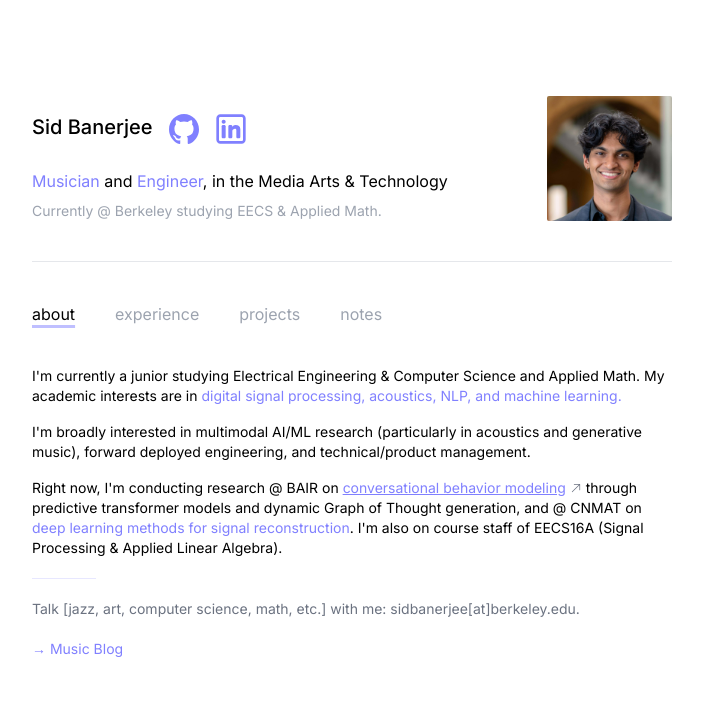
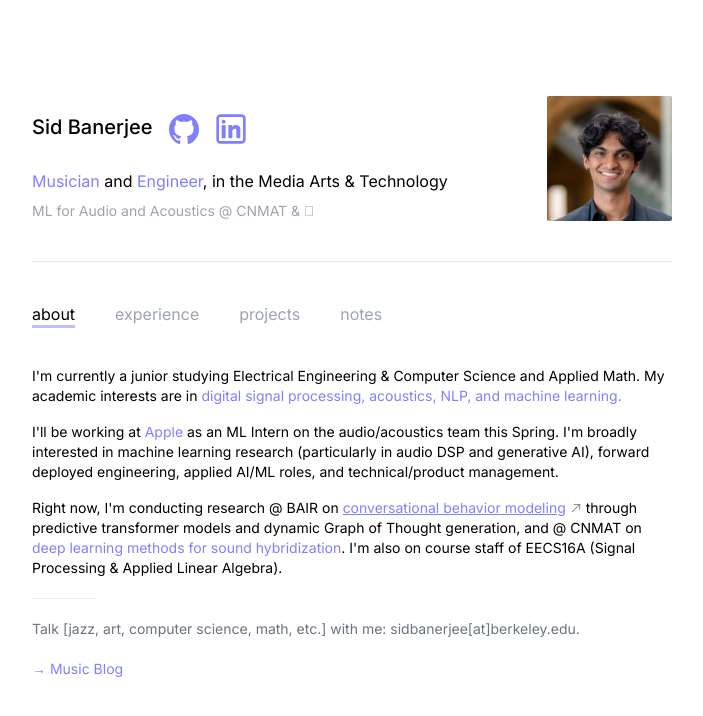
Before and after one commit to sidbanerjee001/sidbanerjee.me, a Next.js app: page / in a window 1280 px wide. Shown: the top 716 px of the page, without its empty margins (288-991 px from the left). Built offline with nearby package versions, Linux system fonts and the light colour scheme.

Commit message:
Content update

```diff
--- a/src/app/page.tsx
+++ b/src/app/page.tsx
@@ -29,8 +29,8 @@ const About = () => {
     </p>
 
     <p className="my-4">
-      I'm broadly interested in multimodal AI/ML research (particularly in acoustics and generative music),
-      forward deployed engineering, and technical/product management.
+      I'll be working at <TextPop>Apple</TextPop> as an ML Intern on the audio/acoustics team this Spring. I'm broadly interested in machine learning research (particularly in audio DSP and generative AI),
+      forward deployed engineering, applied AI/ML roles, and technical/product management.
     </p>
 
     <p className="my-4">
@@ -48,7 +48,7 @@ const About = () => {
             clipRule="evenodd"
           />
         </svg>
-      </Link> through predictive transformer models and dynamic Graph of Thought generation, and @ CNMAT on <TextPop>deep learning methods for signal reconstruction</TextPop>. I'm also on course staff of
+      </Link> through predictive transformer models and dynamic Graph of Thought generation, and @ CNMAT on <TextPop>deep learning methods for sound hybridization</TextPop>. I'm also on course staff of
       EECS16A (Signal Processing &amp; Applied Linear Algebra).
     </p>
 
@@ -101,7 +101,7 @@ export default function Home() {
               </div>
             </div>
             <h2 className="text-md mt-6"><TextPop>Musician</TextPop> and <TextPop>Engineer</TextPop>, in the Media Arts &amp; Technology</h2>
-            <h2 className="text-sm text-gray-400 mt-2">Currently @ Berkeley studying EECS & Applied Math.</h2>
+            <h2 className="text-sm text-gray-400 mt-2">ML for Audio and Acoustics @ CNMAT &amp; </h2>
           </div>
           <div className="w-[125px] h-[125px] relative overflow-hidden rounded-sm mx-5 lg:mx-0">
             <Image
```
